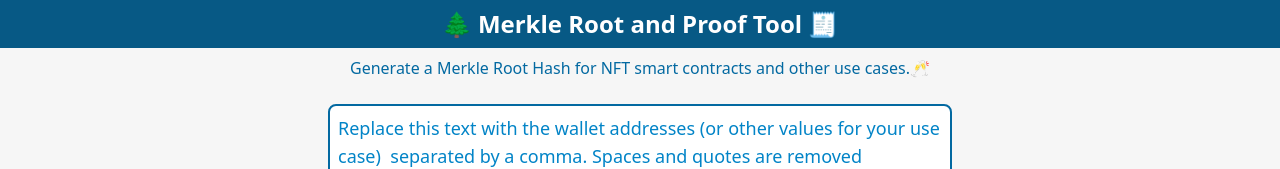
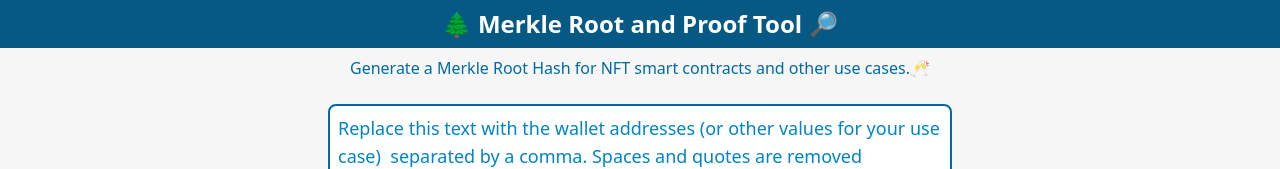
Before and after one commit to lawrenceaph/merklerootgenerator-nextjs, a Next.js app: page / in a window 1280 px wide. Shown: the top 169 px of the page. Built offline with nearby package versions, Linux system fonts and the light colour scheme.

Commit message:
fixed emoji

```diff
--- a/pages/components/merkle.js
+++ b/pages/components/merkle.js
@@ -110,8 +110,9 @@ return(
 <title>  Merkle Root and Proof Tool </title>
 </Head>
 <div className="flex flex-col items-center">
+
 <div className="h-12 bg-sky-800 w-full flex flex-col items-center justify-center text-white font-bold text-md md:text-2xl">
-    🌲 Merkle Root and Proof Tool 🧾
+<Link href="/"><a>🌲 Merkle Root and Proof Tool 🔎</a></Link>
 </div>
 <div className="md:w-1/2">
 <div className="text-sky-700 text-center p-2">
@@ -226,7 +227,7 @@ Your Merkle Proof:
   verity && verity===true &&
 
   <>
-  <div className="text-center text-sky-700">
+  <div className="text-center text-sky-700 text-2xl animate-pulse">
     Result:
     The Address is in the Merkle Tree!🎉
   </div>
@@ -243,7 +244,7 @@ Your Merkle Proof:
 
 
   {verity===false &&
-<div className="text-center text-sky-700">
+<div className="text-center text-sky-700 text-2xl animate-pulse">
 
   Result: The Address is not in the Merkle Tree.
   </div>
```
